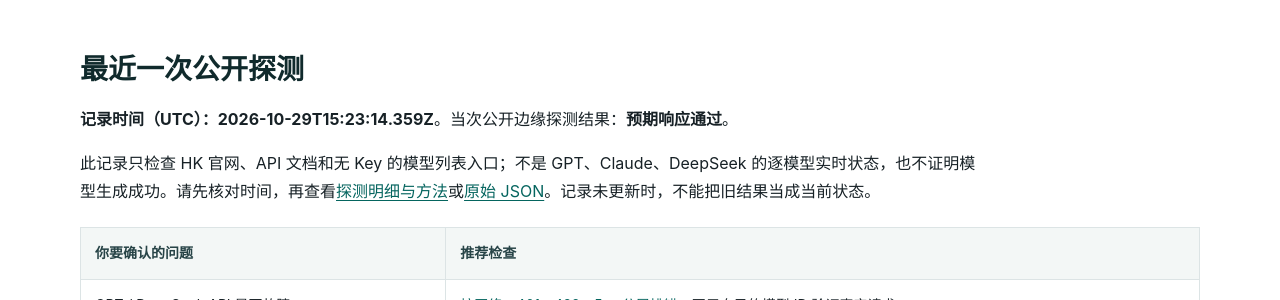
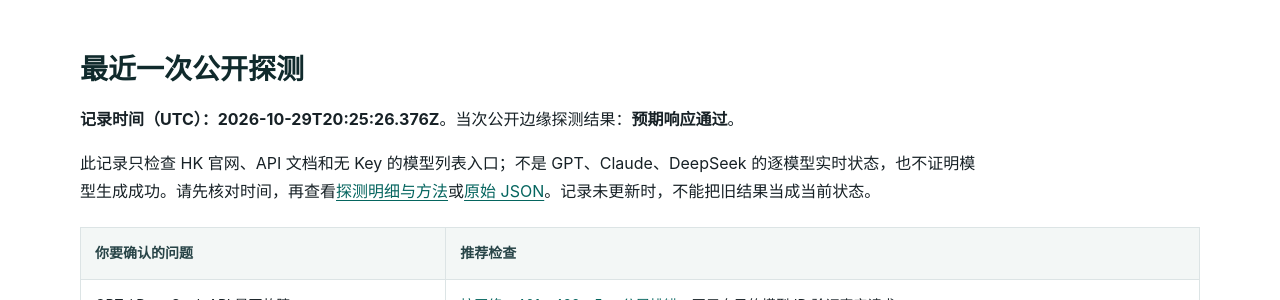
Before and after one commit to KKWANG4444/api-status, a Jekyll site: the page built from index.md, in a window 1280 px wide and 900 px high, scrolled down 364 px. Shown: the part 151-451 px from the top of the window. Built offline with Jekyll 4.4.1, drawn with Linux system fonts in a browser that asks for light colours.

Commit message:
chore: update public edge status

```diff
--- a/_data/status.json
+++ b/_data/status.json
@@ -1,7 +1,7 @@
 {
   "status": "operational",
-  "checked_at": "2026-10-29T15:23:14.359Z",
-  "duration_ms": 981,
+  "checked_at": "2026-10-29T20:25:26.376Z",
+  "duration_ms": 409,
   "overall": true,
   "components": [
     {
@@ -10,7 +10,7 @@
       "url": "https://www.aifast.hk/",
       "ok": true,
       "status": 200,
-      "elapsed_ms": 539,
+      "elapsed_ms": 278,
       "content_type": "text/html; charset=utf-8",
       "detail": "Expected public edge response"
     },
@@ -20,7 +20,7 @@
       "url": "https://api.aifast.hk/",
       "ok": true,
       "status": 200,
-      "elapsed_ms": 560,
+      "elapsed_ms": 362,
       "content_type": "text/html",
       "detail": "Expected public edge response"
     },
@@ -30,7 +30,7 @@
       "url": "https://www.aifast.hk/v1/models",
       "ok": true,
       "status": 401,
-      "elapsed_ms": 931,
+      "elapsed_ms": 290,
       "content_type": "application/json; charset=utf-8",
       "detail": "Expected public edge response"
     }
--- a/data/status.json
+++ b/data/status.json
@@ -1,7 +1,7 @@
 {
   "status": "operational",
-  "checked_at": "2026-10-29T15:23:14.359Z",
-  "duration_ms": 981,
+  "checked_at": "2026-10-29T20:25:26.376Z",
+  "duration_ms": 409,
   "overall": true,
   "components": [
     {
@@ -10,7 +10,7 @@
       "url": "https://www.aifast.hk/",
       "ok": true,
       "status": 200,
-      "elapsed_ms": 539,
+      "elapsed_ms": 278,
       "content_type": "text/html; charset=utf-8",
       "detail": "Expected public edge response"
     },
@@ -20,7 +20,7 @@
       "url": "https://api.aifast.hk/",
       "ok": true,
       "status": 200,
-      "elapsed_ms": 560,
+      "elapsed_ms": 362,
       "content_type": "text/html",
       "detail": "Expected public edge response"
     },
@@ -30,7 +30,7 @@
       "url": "https://www.aifast.hk/v1/models",
       "ok": true,
       "status": 401,
-      "elapsed_ms": 931,
+      "elapsed_ms": 290,
       "content_type": "application/json; charset=utf-8",
       "detail": "Expected public edge response"
     }
```
